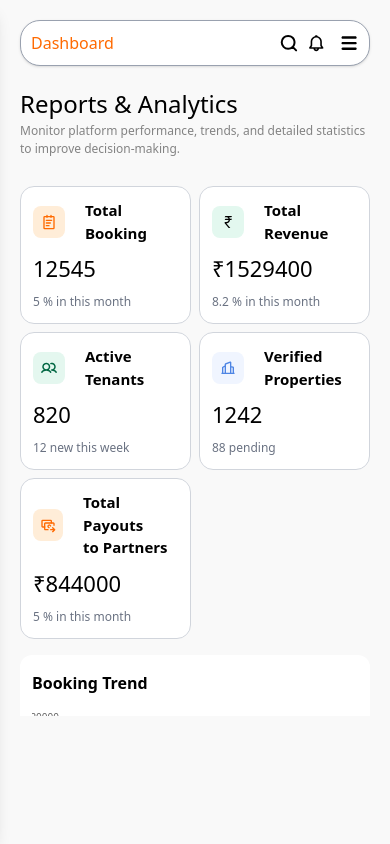
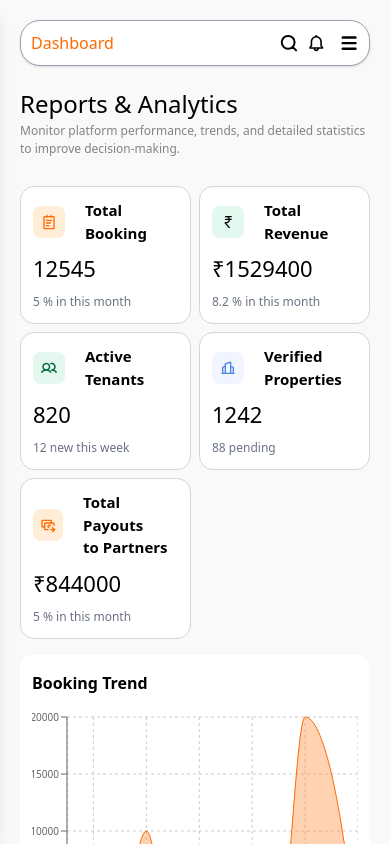
Before and after one commit to samhr20/pg-rental, a React (Vite) app: page / in a window 390 px wide. Shown: the top 844 px of the page. Built offline with nearby package versions, Linux system fonts and the light colour scheme.

Commit message:
baisc changes

```diff
--- a/src/pages/Dashboard.jsx
+++ b/src/pages/Dashboard.jsx
@@ -7,7 +7,7 @@ import PropertyVerification from "../components/PropertyVerification"
 
 const Dashboard = () => {
   return (
-    <div className="h-[650px] overflow-x-hidden overflow-y-scroll">
+    <div className="lg:h-[650px] overflow-x-hidden lg:overflow-y-scroll">
       <div className='mt-5'>
         <h3 className='text-[24px]'>Reports & Analytics</h3>
         <p className='text-[12px] text-[#838383]'>Monitor platform performance, trends, and detailed statistics to improve decision-making.</p>
```
